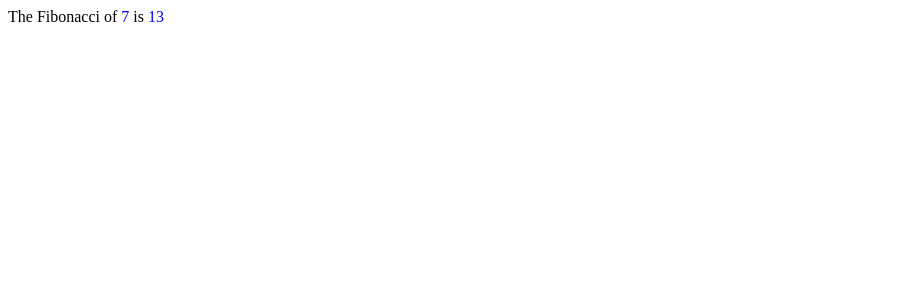
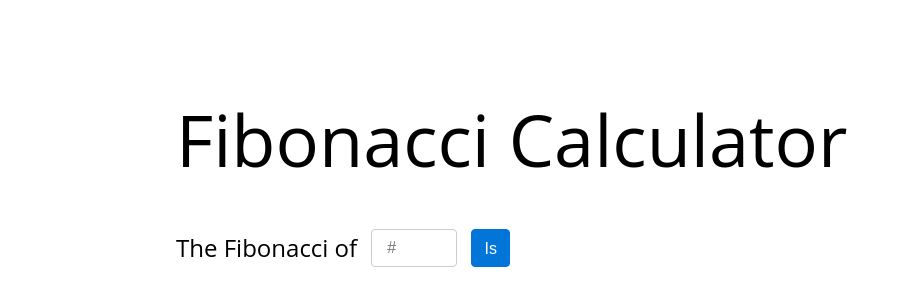
Before and after one commit to Itc-bootcamp-2019/js-project-1-fibonacci-IPan21, a plain HTML site: page fibonacci/index.html in a window 1280 px wide. Shown: the whole page, without its empty margins (0-902 px from the left). Drawn offline with Linux system fonts and the light colour scheme.

Commit message:
finished milestone 4

```diff
--- a/fibonacci/index.html
+++ b/fibonacci/index.html
@@ -5,22 +5,17 @@
     <meta name="viewport" content="width=device-width, initial-scale=1.0">
     <meta http-equiv="X-UA-Compatible" content="ie=edge">
     <title>Document</title>
-
-<style>
-#x {
-    color:blue;
-}
-
-#y {
-    color:blue;
-}
-</style>
+    <link rel="stylesheet" type="text/css" href="style.css">
 </head>
 <body>
-    <span>The Fibonacci of
-        <span id="x">d</span> is
-        <span id="y">d</span>
-    </span>
+    <div class="headline">Fibonacci Calculator</div>
+    <div class="fibonacciInput">
+    <span>The Fibonacci of </span>
+    <input type="text" placeholder="#" id="myInput">
+    <button type="button" onclick="getInputValue();" id="myButton">Is</button>
+    <div type="text" id="result"></div>
+    </div>
+
     <script src="main.js"></script>
 </body>
 </html>
--- a/fibonacci/main.js
+++ b/fibonacci/main.js
@@ -1,3 +1,13 @@
+
+function getInputValue(){
+    let inputVal = document.getElementById("myInput").value;
+    console.log(fibonacci(inputVal));
+    document.getElementById("result").textContent="loading...";
+    setTimeout(() => { document.getElementById("result").textContent=(fibonacci(inputVal)); }, 500);
+
+
+}
+
 
 function fibonacci(x) {
     let previous1 = 1;
@@ -12,9 +22,4 @@ function fibonacci(x) {
     return y;
 }
 
-x = 7;
-console.log(fibonacci(x));
-y = fibonacci(x);
-
-document.getElementById('x').innerText = [x];
-document.getElementById('y').innerText = [y];
+function fibonacciServer()
--- /dev/null
+++ b/fibonacci/style.css
@@ -0,0 +1,75 @@
+body {
+    font-family: Open Sans;
+    font-style: normal;
+    font-weight: normal;
+}
+
+#x {
+    color:blue;
+}
+
+#y {
+    color:blue;
+}
+
+#myInput {
+    width: 40px;
+    margin-left: 14px;
+    width: 86px;
+    height: 38px;
+    background: #FFFFFF;
+    border: 1px solid #CCCCCC;
+    box-sizing: border-box;
+    border-radius: 4px;
+    font-size: 16px;
+    line-height: 24px;
+}
+
+#myButton {
+    color: white;
+    width: 39px;
+    height: 38px;
+    background: #0275D8;
+    border: 1px solid #0275D8;
+    box-sizing: border-box;
+    border-radius: 4px;
+    font-size: 16px;
+    line-height: 21px;
+    margin-left: 14px;
+}
+
+.fibonacciInput {
+    font-size: 24px;
+    line-height: 24px;
+    display: flex;
+    align-items: center;
+    margin-left: 168px;
+}
+
+.fibonacciInput input[type=text] {
+    padding-left: 15px;
+    font-weight: normal;
+    font-size: 24px;
+    line-height: 24px;
+}
+
+.headline {
+    width: 672px;
+    height: 79px;
+    font-weight: normal;
+    font-size: 72px;
+    line-height: 79px;
+    margin-top: 100px;
+    margin-left: 168px;
+    margin-bottom: 50px;
+}
+
+#result {
+    margin-left: 14px;
+    font-weight: bold;
+    font-size: 24px;
+    line-height: 24px;
+    text-decoration-line: underline;
+
+color: #373A3C;
+}
```
